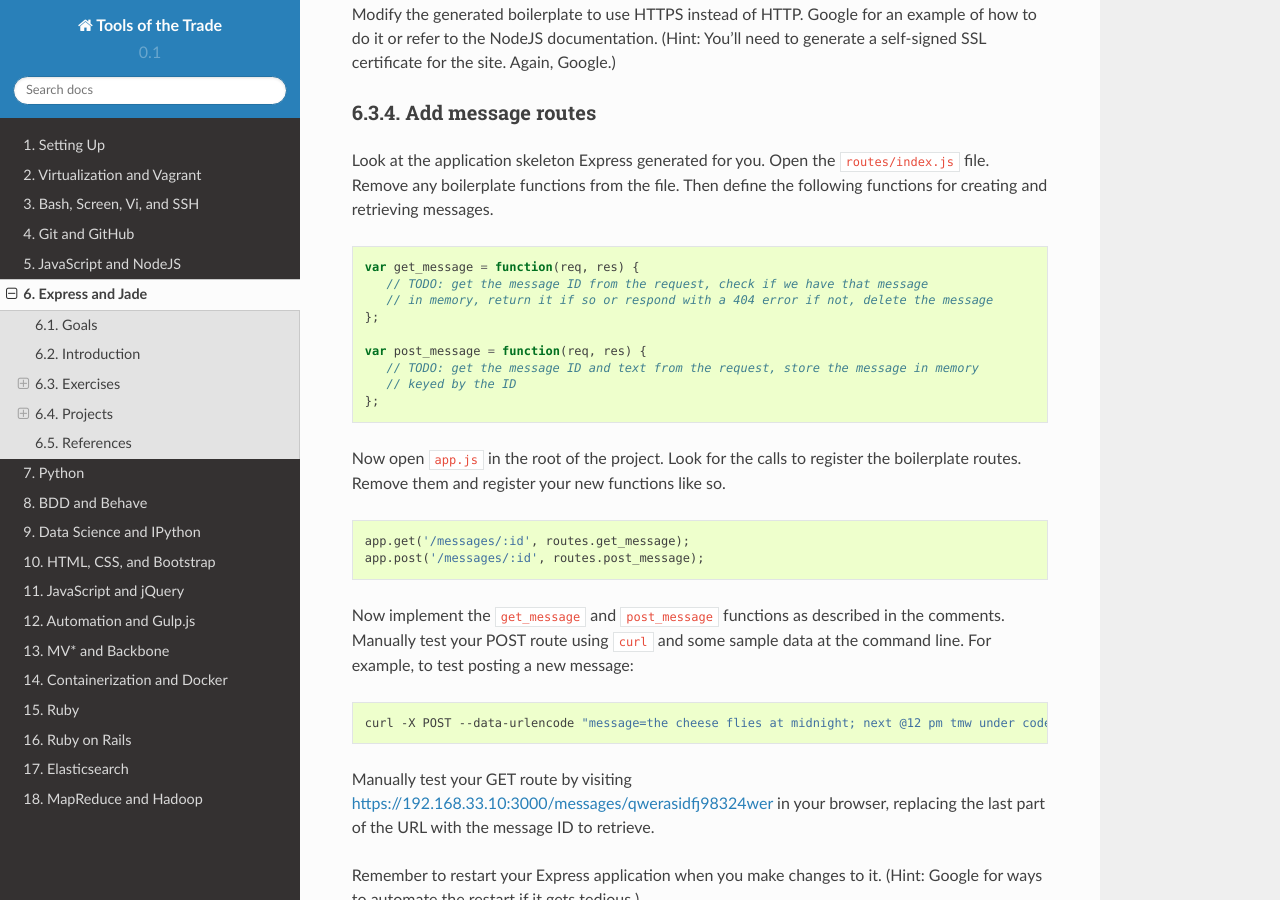
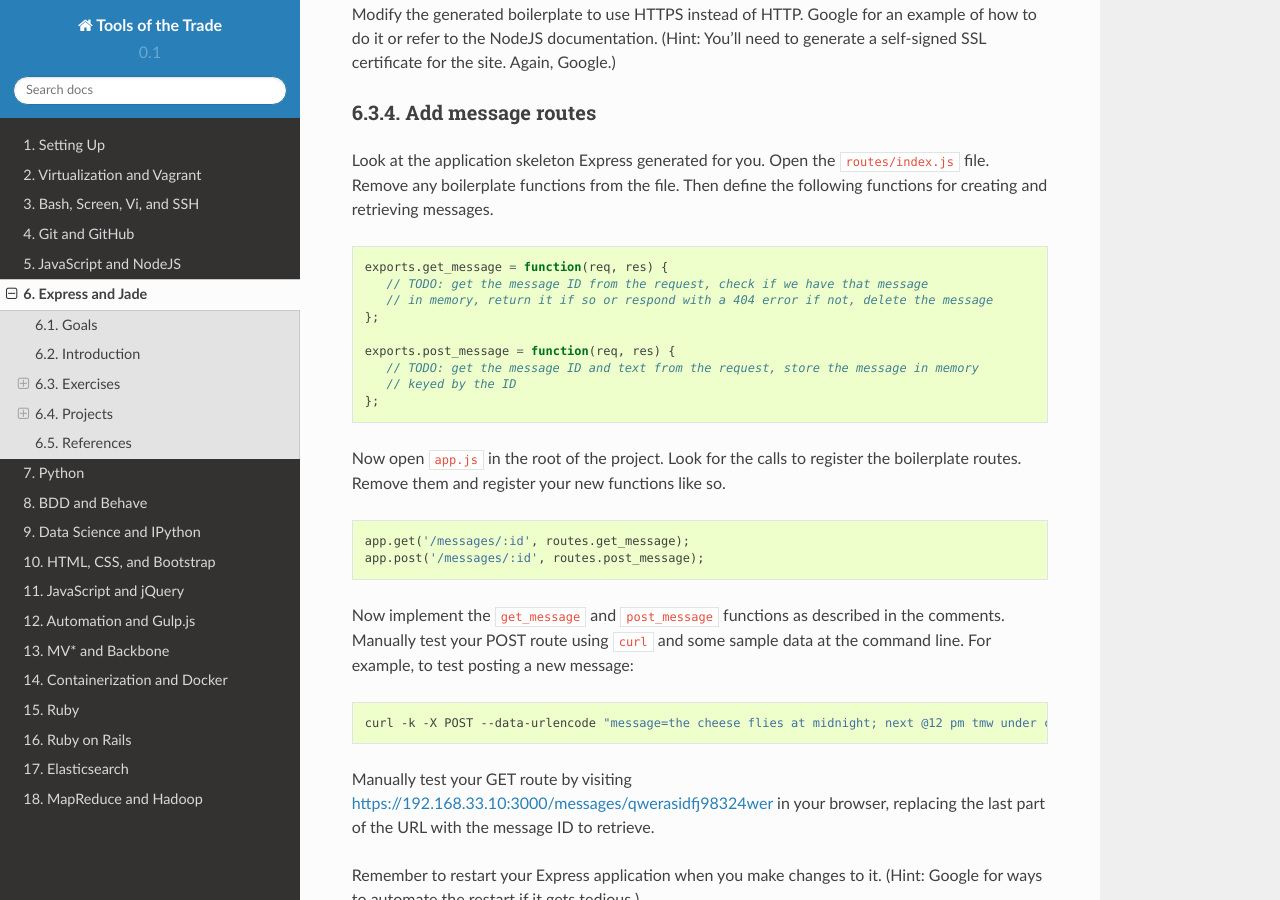
Before and after one commit to parente/tott, a Sphinx documentation site: the page built from doc/sessions/express.rst, in a window 1280 px wide and 900 px high, scrolled down 2138 px. Built offline with Sphinx 7.4.7 and the Read the Docs theme 2.0.0, drawn with Linux system fonts in a browser that asks for light colours.

Commit message:
Improve instructions

```diff
--- a/doc/sessions/express.rst
+++ b/doc/sessions/express.rst
@@ -71,12 +71,12 @@ Look at the application skeleton Express generated for you. Open the ``routes/in
 
 .. code-block:: javascript
 
-   var get_message = function(req, res) {
+   exports.get_message = function(req, res) {
       // TODO: get the message ID from the request, check if we have that message
       // in memory, return it if so or respond with a 404 error if not, delete the message
    };
 
-   var post_message = function(req, res) {
+   exports.post_message = function(req, res) {
       // TODO: get the message ID and text from the request, store the message in memory
       // keyed by the ID
    };
@@ -92,7 +92,7 @@ Now implement the ``get_message`` and ``post_message`` functions as described in
 
 .. code-block:: bash
 
-   curl -X POST --data-urlencode "message=the cheese flies at midnight; next @12 pm tmw under code 123dfjer3" https://192.168.33.10:3000/messages/qwerasidfj98324wer
+   curl -k -X POST --data-urlencode "message=the cheese flies at midnight; next @12 pm tmw under code 123dfjer3" https://192.168.33.10:3000/messages/qwerasidfj98324wer
 
 Manually test your GET route by visiting https://192.168.33.10:3000/messages/qwerasidfj98324wer in your browser, replacing the last part of the URL with the message ID to retrieve.
 
```
